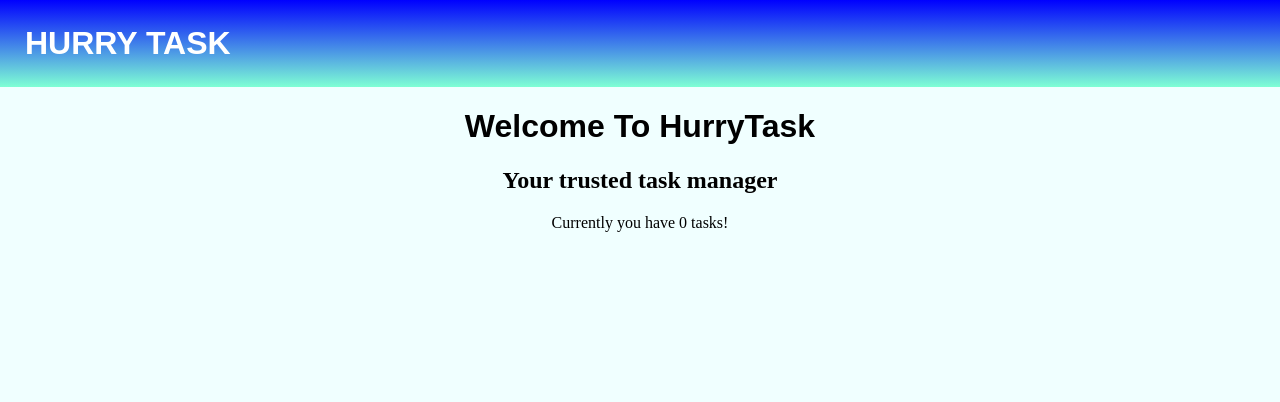
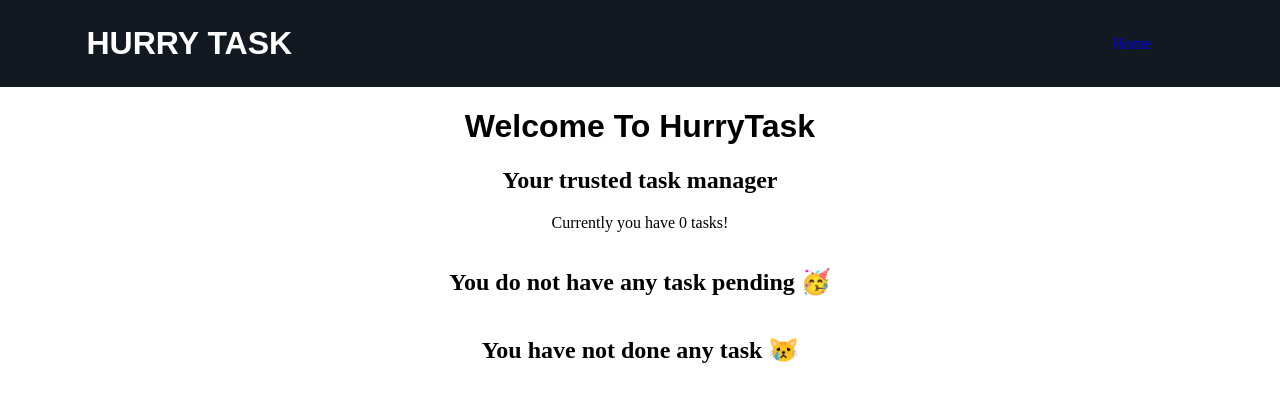
Before and after one commit to IsaiasTolP/Todo-project, a Django app: page /todo/ in a window 1280 px wide. Shown: the top 402 px of the page. Run offline with Django 5.2, Linux system fonts and the light colour scheme; data that the repository does not hold is empty.

Commit message:
Se avanza el diseño

```diff
--- a/HurryTask/todo/static/todo/custom.css
+++ b/HurryTask/todo/static/todo/custom.css
@@ -1,5 +1,5 @@
 body {
-  background-color: azure;
+  background-color: white;
   margin: 0;
 }
 
@@ -24,24 +24,23 @@ h1 {
   align-content: center;
 }
 
+#tasksContainer div {
+  display: flex;
+  flex-wrap: wrap;
+  align-content: center;
+  flex-direction: column;
+  width: 50%;
+}
+
 .myTask {
   background-color: white;
   border: 1px solid black;
   border-radius: 10px;
-  width: 50%;
-  padding: 10px;
+  min-width: 70%;
   margin: 10px;
   cursor: pointer;
 }
 
 .taskName {
-  margin: 0;
+  margin-bottom: 0;
 }
-
-.status {
-  margin: 10px;
-}
-
-.limitDate {
-  margin: 0;
-}
--- a/HurryTask/todo/static/todo/detail.css
+++ b/HurryTask/todo/static/todo/detail.css
@@ -20,7 +20,6 @@ body {
   border-radius: 10px;
 }
 
-#taskName,
-#goBack {
+#taskName {
   text-align: center;
 }
--- a/HurryTask/todo/static/todo/header.css
+++ b/HurryTask/todo/static/todo/header.css
@@ -1,9 +1,34 @@
 header {
-    background-image: linear-gradient(blue, aquamarine);
+    display: flex;
+    justify-content: space-between;
+    align-items: center;
+    background-color: #131921;
     padding: 25px;
 }
 
 #textLogo {
     color: white;
     margin: 0;
+    margin-left: 5%;
 }
+
+#nav {
+    width: 20%;
+    text-align: center;
+}
+
+a {
+    text-decoration: none;
+}
+
+a:visited {
+    color: white;
+}
+
+a:hover {
+    color: gray;
+}
+
+span {
+    color: white;
+}
--- a/HurryTask/todo/templates/todo/base.html
+++ b/HurryTask/todo/templates/todo/base.html
@@ -11,6 +11,9 @@
 <body>
   <header>
     <h1 id="textLogo">HURRY TASK</h1>
+    <div id="nav">
+      <span><a href="{% url 'todo:home' %}">Home</a></span>
+    </div>
   </header>
   {% block body %}
 
--- a/HurryTask/todo/templates/todo/home.html
+++ b/HurryTask/todo/templates/todo/home.html
@@ -11,17 +11,34 @@
 </div>
 
   <div id="tasksContainer">
-  {% for task in tasks %}
-  <div class="myTask" onclick="location.href='{% url 'todo:task_detail' task.slug %}'">
+    <div id="notDoneTasks">
+      {% if not_done_tasks|length > 1 %}
+        <h2>You have not done these tasks ❌</h2>
+      {% elif not_done_tasks|length == 1 %}
+        <h2>You have not done this task ❌</h2>
+      {% else %}
+        <h2>You do not have any task pending 🥳</h2>
+      {% endif %}
+      {% for task in not_done_tasks %}
+      <div class="myTask" onclick="location.href='{% url 'todo:task_detail' task.slug %}'">
+        <h3 class="taskName">{{ task.name }}</h3>
+        <p class="limitDate">Fecha limite: {{ task.date_limit }}
+      </div>
+      {% endfor %}
+    </div>
+    <div id="doneTasks">
+      {% if done_tasks|length > 1 %}
+        <h2>You already did these tasks ✅</h2>
+      {% elif done_tasks|length == 1 %}
+        <h2>You already did this task ✅</h2>
+      {% else %}
+        <h2>You have not done any task 😿</h2>
+      {% endif %}
+      {% for task in done_tasks %}
+      <div class="myTask" onclick="location.href='{% url 'todo:task_detail' task.slug %}'">
       <h3 class="taskName">{{ task.name }}</h3>
-      <p class="status">
-        {% if task.done %}
-          Hecho ✅
-        {% else %}
-          No hecho ❌
-        {% endif %}
-      </p>
       <p class="limitDate">Fecha limite: {{ task.date_limit }}
+      </div>
+      {% endfor %}
     </div>
-  {% endfor %}
 {% endblock body %}
--- a/HurryTask/todo/templates/todo/tasks/detail.html
+++ b/HurryTask/todo/templates/todo/tasks/detail.html
@@ -17,7 +17,6 @@
           A kindly reminder that you have not done your task 😔
         {% endif %}
       </p>
-      <p id="goBack"><a href="{% url 'todo:home' %}">Go back</a></p>
     </div>
   </div>
 {% endblock body %}
--- a/HurryTask/todo/views.py
+++ b/HurryTask/todo/views.py
@@ -6,7 +6,11 @@ from todo.models import Task
 def home(request):
     tasks = Task.objects.all()
     num_tasks = Task.objects.count()
-    return render(request, 'todo/home.html', {'tasks': tasks, 'num_tasks': num_tasks})
+    done_tasks, not_done_tasks = [], []
+    [done_tasks.append(task) if task.done else not_done_tasks.append(task) for task in tasks]
+    return render(request,
+                'todo/home.html',
+                {'tasks': tasks, 'num_tasks': num_tasks, 'done_tasks': done_tasks, 'not_done_tasks': not_done_tasks})
 
 
 def task_detail(request, task_slug):
```
